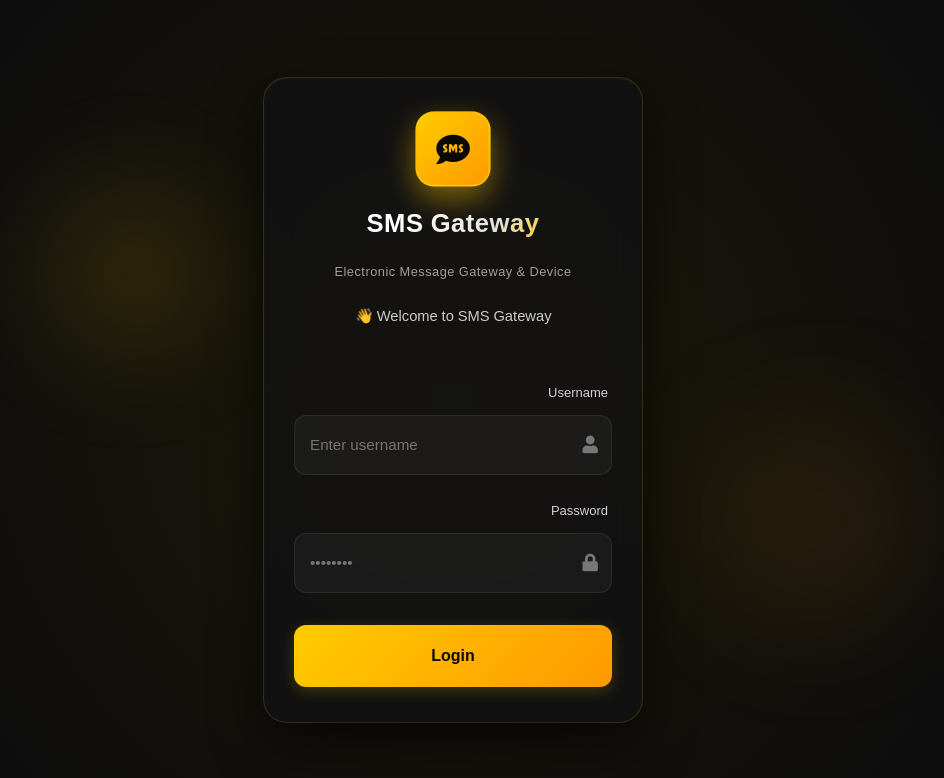
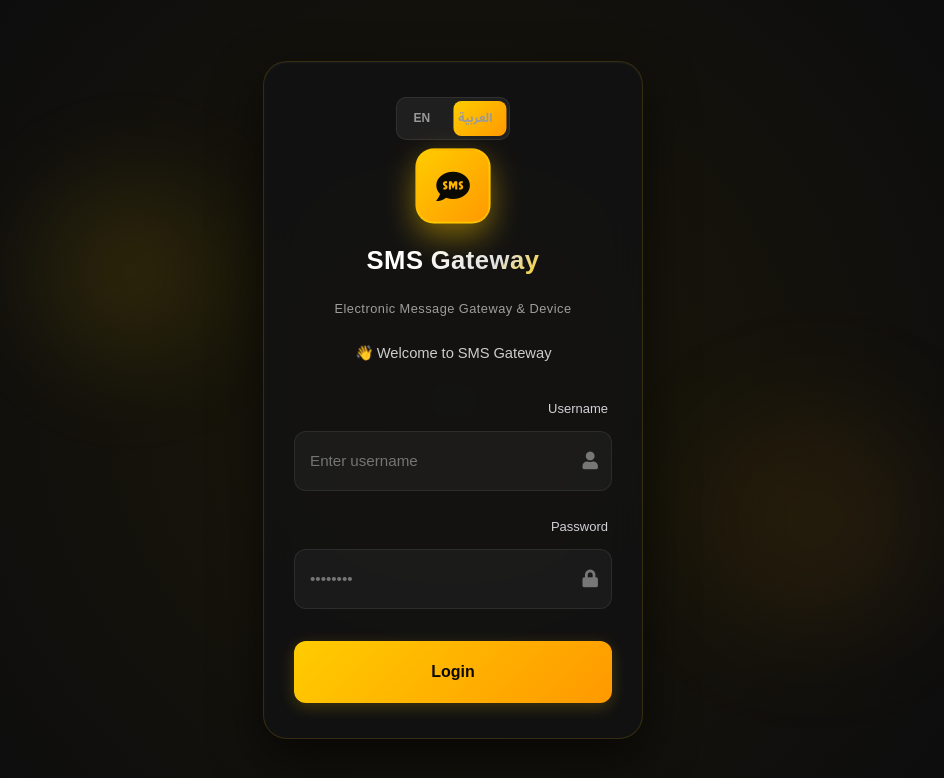
Before and after one commit to tayercash/SelfHosted-SMS-Gateway, a website: page login.html in a window 1280 px wide. Shown: the whole page, without its empty margins (187-1131 px from the left). Drawn offline with Linux system fonts and the light colour scheme.

Commit message:
feat: add language toggle switcher to login page

```diff
--- a/login.html
+++ b/login.html
@@ -83,7 +83,7 @@
     }
 
     .logo-section {
-      margin-bottom: 30px;
+      margin-bottom: 10px;
       display: flex;
       flex-direction: column;
       align-items: center;
@@ -138,6 +138,60 @@
       display: inline-block;
       animation: wave 1.5s infinite;
       transform-origin: 70% 70%;
+    }
+
+    .lang-toggle {
+      position: relative;
+      z-index: 20;
+      display: flex;
+      flex-direction: row;
+      direction: ltr;
+      gap: 0;
+      background: rgba(255,255,255,0.06);
+      border-radius: 10px;
+      padding: 3px;
+      border: 1px solid rgba(255,255,255,0.08);
+      width: fit-content;
+      margin: 0 auto 10px;
+      overflow: hidden;
+    }
+
+    .lang-toggle button {
+      position: relative;
+      background: transparent;
+      border: none;
+      color: #999;
+      font-size: 0.75rem;
+      font-weight: 600;
+      padding: 5px 14px;
+      border-radius: 8px;
+      cursor: pointer;
+      transition: color 0.3s;
+      font-family: inherit;
+      z-index: 1;
+    }
+
+    .lang-toggle .slider {
+      position: absolute;
+      top: 3px;
+      left: 3px;
+      width: calc(50% - 3px);
+      height: calc(100% - 6px);
+      background: linear-gradient(135deg, #ffcc00, #ff9900);
+      border-radius: 8px;
+      transition: transform 0.3s cubic-bezier(0.4, 0, 0.2, 1);
+    }
+
+    .lang-toggle.ar .slider {
+      transform: translateX(100%);
+    }
+
+    .lang-toggle.en .slider {
+      transform: translateX(0);
+    }
+
+    .lang-toggle button.active {
+      color: #0b0a02;
     }
 
     @keyframes wave {
@@ -282,6 +336,11 @@
   <div class="bg-glow-2"></div>
 
   <div class="login-container">
+    <div class="lang-toggle ar" id="lang-toggle" onclick="toggleLoginLang()">
+      <div class="slider"></div>
+      <button id="lang-en">EN</button>
+      <button id="lang-ar">العربية</button>
+    </div>
     <div class="logo-section">
       <div class="logo-img">
         <i class="fas fa-sms"></i>
@@ -318,6 +377,25 @@
 
   <script src="/assets/js/i18n.js"></script>
   <script src="assets/js/browserfingerprint.js"></script>
+
+  <script>
+    function switchLoginLang(lang) {
+      i18n.setLang(lang);
+      var tg = document.getElementById('lang-toggle');
+      tg.classList.toggle('ar', lang === 'ar');
+      tg.classList.toggle('en', lang === 'en');
+    }
+    function toggleLoginLang() {
+      var next = (localStorage.getItem('lang') || 'ar') === 'ar' ? 'en' : 'ar';
+      switchLoginLang(next);
+    }
+    (function () {
+      var cur = localStorage.getItem('lang') || 'ar';
+      var tg = document.getElementById('lang-toggle');
+      tg.classList.toggle('ar', cur === 'ar');
+      tg.classList.toggle('en', cur === 'en');
+    })();
+  </script>
 
   <script>
     document.getElementById('login-form').onsubmit = async (e) => {
```
